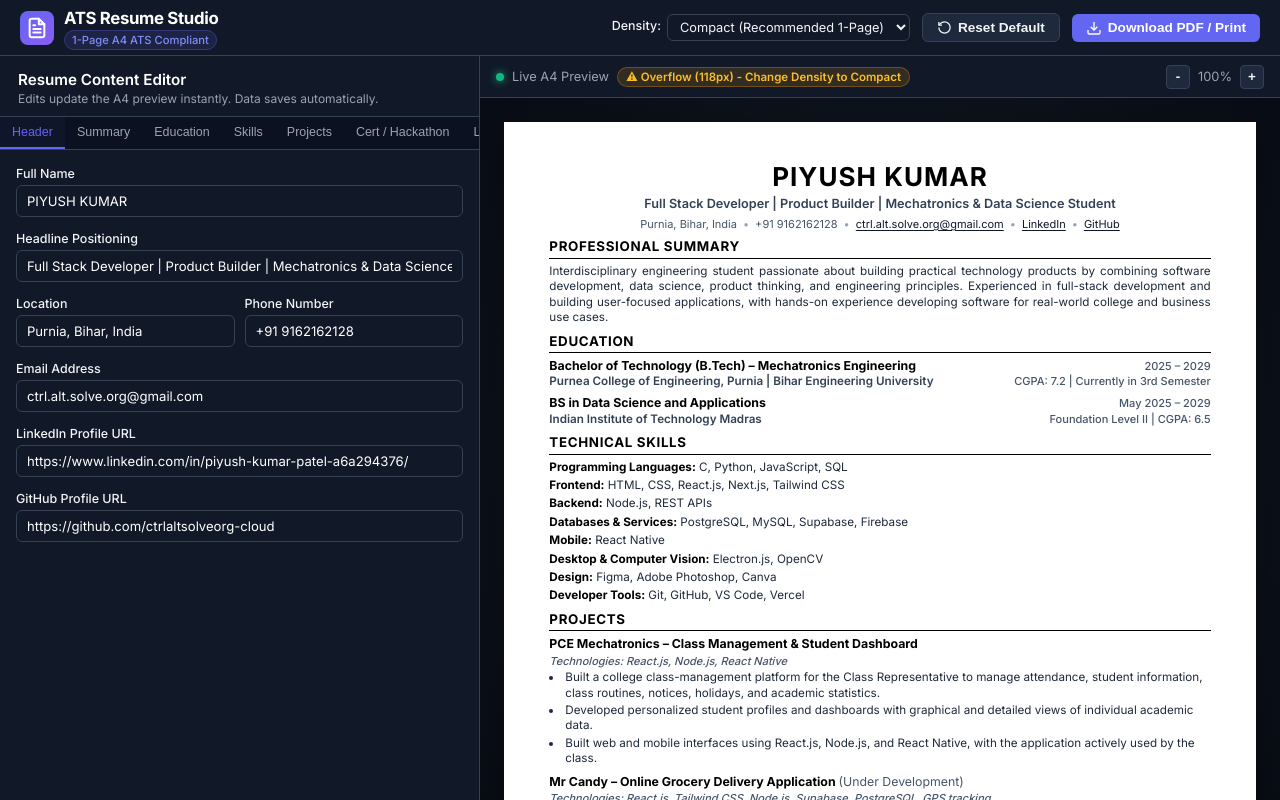
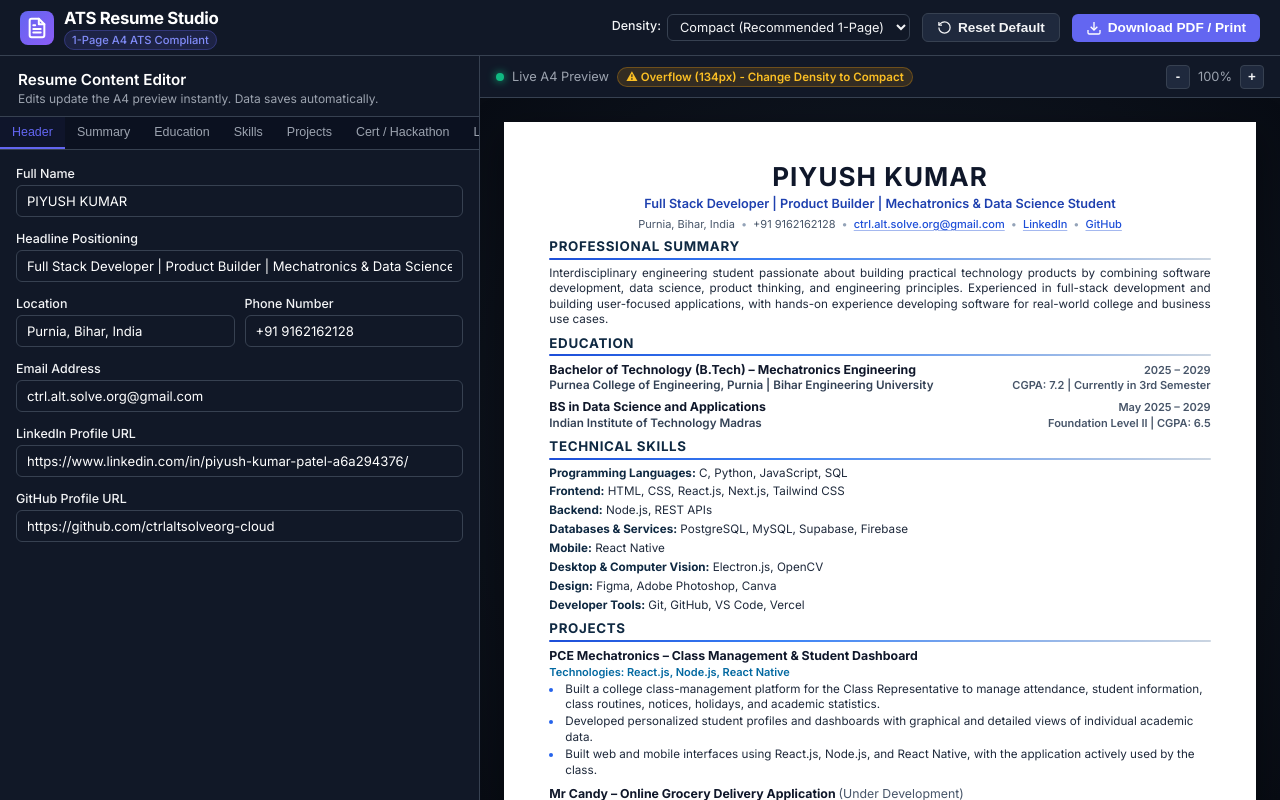
Before and after one commit to ctrlaltsolveorg-cloud/my-ats-resume, a plain HTML site: page index.html in a window 1280 px wide. Drawn offline with Linux system fonts and the light colour scheme.

Commit message:
Enhance resume readability with tasteful ATS color accents

```diff
--- a/style.css
+++ b/style.css
@@ -513,7 +513,7 @@ textarea {
   font-size: var(--res-font-name);
   font-weight: 800;
   letter-spacing: 0.04em;
-  color: #000000;
+  color: #0f172a; /* Deep Slate Navy */
   text-transform: uppercase;
   margin-bottom: 2px;
 }
@@ -521,7 +521,7 @@ textarea {
 .resume-headline {
   font-size: var(--res-font-title);
   font-weight: 600;
-  color: #334155;
+  color: #1e40af; /* Rich Indigo Accent */
   margin-bottom: 4px;
 }
 
@@ -536,10 +536,16 @@ textarea {
 }
 
 .resume-contact-bar a {
-  color: #0f172a;
+  color: #1d4ed8; /* Vibrant Royal Blue Link */
   text-decoration: underline;
-  text-decoration-thickness: 1px;
+  text-decoration-color: rgba(29, 78, 216, 0.4);
   text-underline-offset: 2px;
+  font-weight: 500;
+}
+
+.resume-contact-bar a:hover {
+  color: #1e40af;
+  text-decoration-color: #1e40af;
 }
 
 .contact-sep {
@@ -554,16 +560,17 @@ textarea {
 .section-title {
   font-size: var(--res-font-heading);
   font-weight: 700;
-  color: #000000;
+  color: #0f2942; /* Deep Navy Section Header */
   letter-spacing: 0.05em;
   text-transform: uppercase;
   margin-bottom: 2px;
 }
 
 .section-divider {
-  height: 1px;
-  background-color: #000000;
-  margin-bottom: 5px;
+  height: 2px;
+  background: linear-gradient(to right, #1d4ed8 0%, #3b82f6 35%, #cbd5e1 100%); /* Elegant Gradient Accent Divider */
+  margin-bottom: 6px;
+  border-radius: 1px;
 }
 
 /* Professional Summary Paragraph */
@@ -594,7 +601,7 @@ textarea {
 .entry-title {
   font-size: var(--res-font-subheading);
   font-weight: 700;
-  color: #000000;
+  color: #0f172a; /* Deep Charcoal Title */
 }
 
 .entry-subtitle {
@@ -606,16 +613,15 @@ textarea {
 .entry-location,
 .entry-date {
   font-size: var(--res-font-meta);
-  font-weight: 500;
+  font-weight: 600;
   color: #475569;
   white-space: nowrap;
 }
 
 .entry-tech {
   font-size: var(--res-font-meta);
-  font-weight: 500;
-  color: #475569;
-  font-style: italic;
+  font-weight: 600;
+  color: #0369a1; /* Ocean Blue Tech Stack Accent */
   margin-top: 1px;
 }
 
@@ -633,11 +639,15 @@ textarea {
   padding-left: 2px;
 }
 
+.entry-bullets li::marker {
+  color: #2563eb; /* Blue Bullet Accent */
+}
+
 /* Technical Skills Grid */
 .skills-grid {
   display: flex;
   flex-direction: column;
-  gap: 3px;
+  gap: 3.5px;
 }
 
 .skill-line {
@@ -647,7 +657,8 @@ textarea {
 
 .skill-category {
   font-weight: 700;
-  color: #000000;
+  color: #0f2942; /* Deep Navy Skill Category */
+}
 }
 
 /* Responsive adjustments for smaller screens */
```
